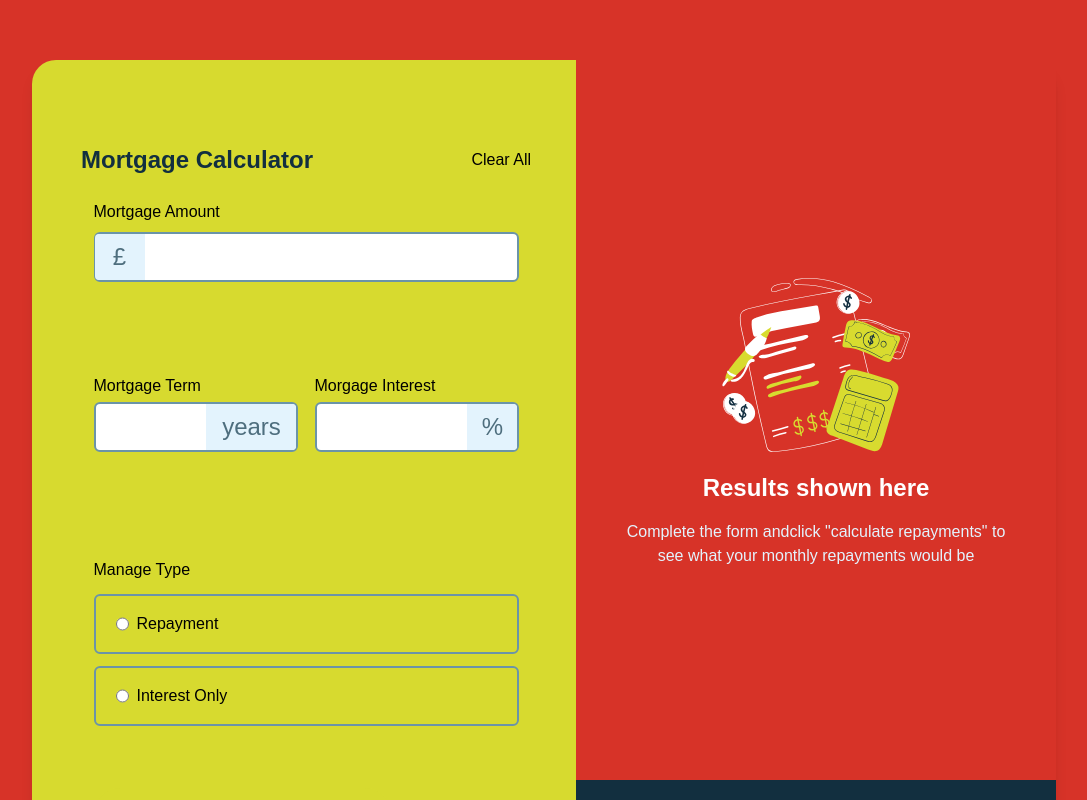
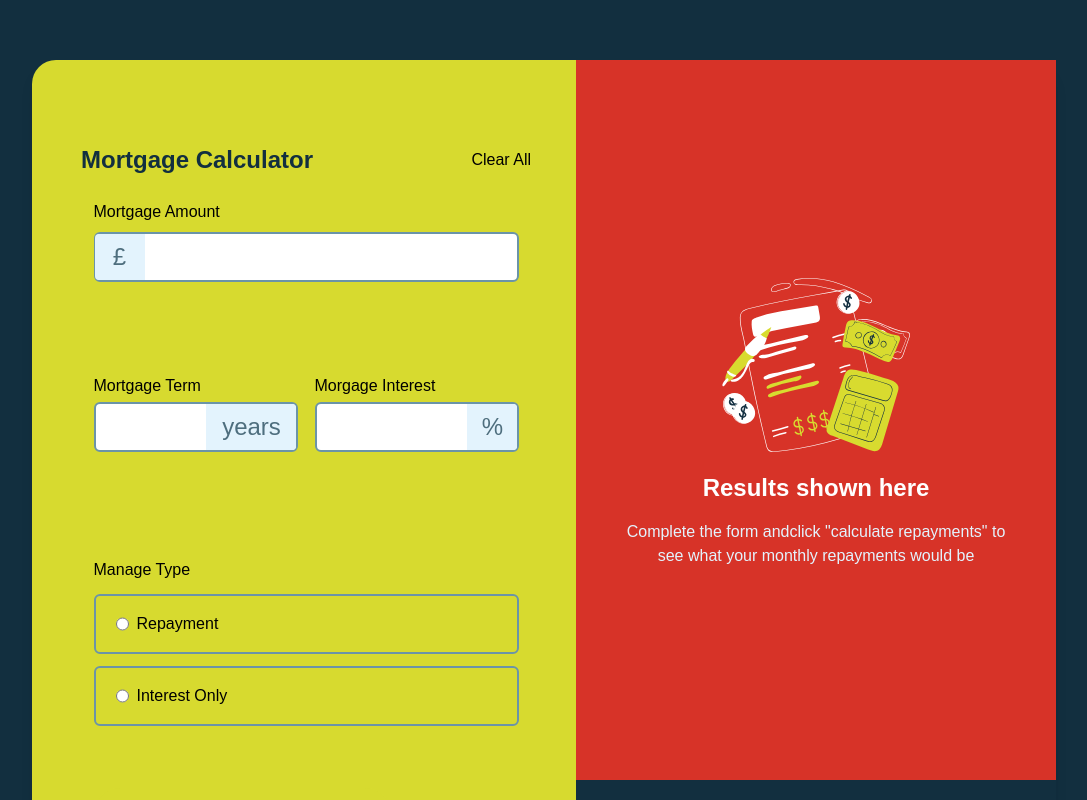
Before and after one commit to Maobugichi/mortgage, a React (Vite) app: page / in a window 1280 px wide. Shown: the top 800 px of the page, without its empty margins (96-1183 px from the left). Built offline with nearby package versions, Linux system fonts and the light colour scheme.

Commit message:
initial commit5

```diff
--- a/src/components/Main.jsx
+++ b/src/components/Main.jsx
@@ -24,7 +24,7 @@ export default function Main() {
   }
 
   return(
-    <main className="overflow-x-hidden font-custom-font lg:h-[130vh] h-[250vh] bg-red   bg-green-300 lg:grid lg:items-center">
+    <main className="overflow-x-hidden font-custom-font lg:h-[130vh] h-[250vh] bg-slate-900   bg-green-300 lg:grid lg:items-center">
       <section className="bg-lime shadow-lg lg:w-[80%]  lg:mx-auto lg:pl-6 lg:h-auto lg:min-h-[110vh] h-auto min-h-[140vh]   lg:rounded-3xl justify-between flex lg:flex-row flex-col w-full  items-center">
         <div className="h-auto   lg:min-h-[100vh]   lg:w-1/2 w-full">
          <div className="h-[80px] flex w-[90%] lg-h-[85%] mx-auto justify-between items-center">
```
